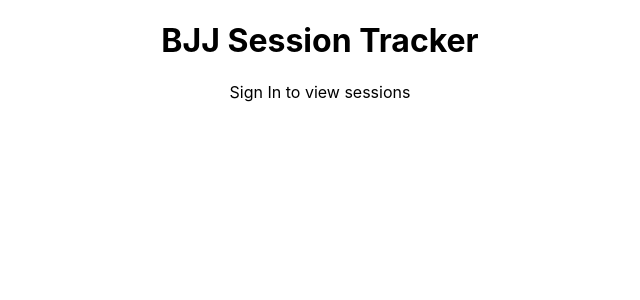
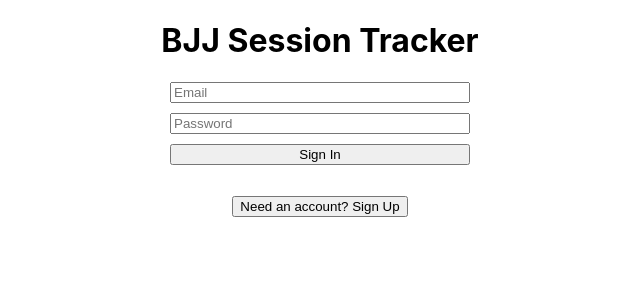
Before and after one commit to andrewjdyck/bjj-session-tracker, a React (Create React App) app: page / in a window 1280 px wide. Shown: the top 300 px of the page, without its empty margins (320-960 px from the left). Built offline with nearby package versions, Linux system fonts and the light colour scheme; no server answers.

Commit message:
SignIn / SignUp is now working

```diff
--- a/src/App.js
+++ b/src/App.js
@@ -3,8 +3,9 @@ import { BrowserRouter as Router, Route, Redirect } from 'react-router-dom';
 // import {Routes, Route} from 'react-router-dom';
 import SessionForm from './components/SessionForm';
 import SessionList from './components/SessionList';
-// import SignIn from './components/SignIn';
-// import SignUp from './components/SignUp';
+import SignIn from './components/SignIn';
+import SignUp from './components/SignUp';
+import Header from './components/Header';
 import { auth, firestore } from './firebase';  // Import firestore from firebase.js
 import './App.css';
 
@@ -13,17 +14,19 @@ import './App.css';
 function App() {
   const [user, setUser] = useState(null); // State to store user data
   const [sessions, setSessions] = useState([]);
+  const [authOption, setAuthOption] = useState('signIn'); // or 'signUp'
+
 
   // Set up a listener to update the user state when authentication status changes
   // This listener is called when the app starts and every time a user signs in or out
   // UseEffect for auth state changes
   useEffect(() => {
     const unsubscribeAuth = auth.onAuthStateChanged((currentUser) => {
-      console.log('onAuthStateChanged called with currentUser:', currentUser);
+      // console.log('onAuthStateChanged called with currentUser:', currentUser);
       setUser(currentUser);
-      if (currentUser) {
-        loadUserSessions(currentUser);
-      }
+      // if (currentUser) {
+      //   loadUserSessions(currentUser);
+      // }
     });
 
     // Cleanup function
@@ -36,7 +39,7 @@ function App() {
     let unsubscribeFirestore = () => {};
 
     if (user) {
-      console.log("useEffect called with user:", user);
+      // console.log("useEffect called with user:", user);
       unsubscribeFirestore = firestore
         .collection('sessions')
         .doc(user.uid)
@@ -66,16 +69,39 @@ function App() {
     }
   };
 
+  const handleSignOut = async () => {
+    try {
+      await auth.signOut();
+      // Optional: handle any post-sign-out logic
+    } catch (error) {
+      console.error('Error signing out:', error);
+    }
+  };
+
   return (
     <div className="App">
+      <Header user={user} />
       <h1>BJJ Session Tracker</h1>
-      {user ? (
+      {!user ? (
         <div>
+          {authOption === 'signIn' ? (
+            <>
+              <SignIn />
+              <button onClick={() => setAuthOption('signUp')}>Need an account? Sign Up</button>
+            </>
+          ) : (
+            <>
+              <SignUp />
+              <button onClick={() => setAuthOption('signIn')}>Already have an account? Sign In</button>
+            </>
+          )}
+        </div>
+      ) : (
+        <>
+          {/* <button onClick={handleSignOut}>Sign Out</button> */}
           <SessionForm onAddSession={addSession} />
           <SessionList sessions={sessions} />
-        </div>
-      ) : (
-        <div>Sign In to view sessions</div>
+        </>
       )}
     </div>
   );
--- /dev/null
+++ b/src/components/Header.js
@@ -0,0 +1,21 @@
+// Header.js
+import React from 'react';
+import { auth } from '../firebase';
+
+function Header({ user }) {
+  const handleSignOut = async () => {
+    try {
+      await auth.signOut();
+    } catch (error) {
+      console.error('Error signing out:', error);
+    }
+  };
+
+  return (
+    <header>
+      {user && <button onClick={handleSignOut}>Sign Out</button>}
+    </header>
+  );
+}
+
+export default Header;
--- a/src/components/SessionList.js
+++ b/src/components/SessionList.js
@@ -1,6 +1,10 @@
 import React from 'react';
 
-const SessionList = ({ sessions }) => {
+function SessionList({ sessions }) {
+  if (!sessions || sessions.length === 0) {
+    return <div>No sessions found</div>;
+  }
+
   return (
     <div>
       <h2>Session List</h2>
--- a/src/components/SignIn.js
+++ b/src/components/SignIn.js
@@ -1,34 +1,40 @@
-// src/components/SignIn.js
 import React, { useState } from 'react';
 import { auth } from '../firebase';
 
-const SignIn = () => {
+function SignIn() {
   const [email, setEmail] = useState('');
   const [password, setPassword] = useState('');
 
-  const signInWithEmailAndPassword = async (e) => {
-    e.preventDefault();
+  const handleSubmit = async (event) => {
+    event.preventDefault();
     try {
       await auth.signInWithEmailAndPassword(email, password);
+      // Handle successful sign-in
     } catch (error) {
-      console.error('Error signing in:', error.message);
+      console.error('SignIn error:', error);
+      // Handle errors (e.g., user not found, wrong password)
     }
   };
 
   return (
     <div>
-      <h2>Sign In</h2>
-      <form onSubmit={signInWithEmailAndPassword}>
-        <label>Email:</label>
-        <input type="email" value={email} onChange={(e) => setEmail(e.target.value)} required />
-
-        <label>Password:</label>
-        <input type="password" value={password} onChange={(e) => setPassword(e.target.value)} required />
-
+      <form onSubmit={handleSubmit}>
+        <input
+          type="email"
+          value={email}
+          onChange={(e) => setEmail(e.target.value)}
+          placeholder="Email"
+        />
+        <input
+          type="password"
+          value={password}
+          onChange={(e) => setPassword(e.target.value)}
+          placeholder="Password"
+        />
         <button type="submit">Sign In</button>
       </form>
     </div>
   );
-};
+}
 
 export default SignIn;
--- /dev/null
+++ b/src/components/SignUp.js
@@ -0,0 +1,52 @@
+import React, { useState } from 'react';
+import { auth, firestore } from '../firebase';
+
+function SignUp() {
+  const [email, setEmail] = useState('');
+  const [password, setPassword] = useState('');
+  // Add other states as needed, e.g., belt rank, academy name
+
+  const handleSubmit = async (e) => {
+    e.preventDefault();
+    try {
+      const { user } = await auth.createUserWithEmailAndPassword(email, password);
+      // After the user is created, you can add additional user info to Firestore
+      await firestore.collection('users').doc(user.uid).set({
+        // Add user-related data here
+        email,
+        // beltRank,
+        // academyName,
+        // etc.
+      });
+      // Handle post-signup actions (like redirecting to a sign-in page or displaying a success message)
+    } catch (error) {
+      // Handle errors
+      console.error('Error signing up:', error.message);
+    }
+  };
+
+  return (
+    <div>
+      <form onSubmit={handleSubmit}>
+        <input
+          type="email"
+          value={email}
+          onChange={(e) => setEmail(e.target.value)}
+          placeholder="Email"
+          required
+        />
+        <input
+          type="password"
+          value={password}
+          onChange={(e) => setPassword(e.target.value)}
+          placeholder="Password"
+          required
+        />
+        {/* Add more input fields as needed */}
+        <button type="submit">Sign Up</button>
+      </form>
+    </div>
+  );
+}
+
+export default SignUp;
```
